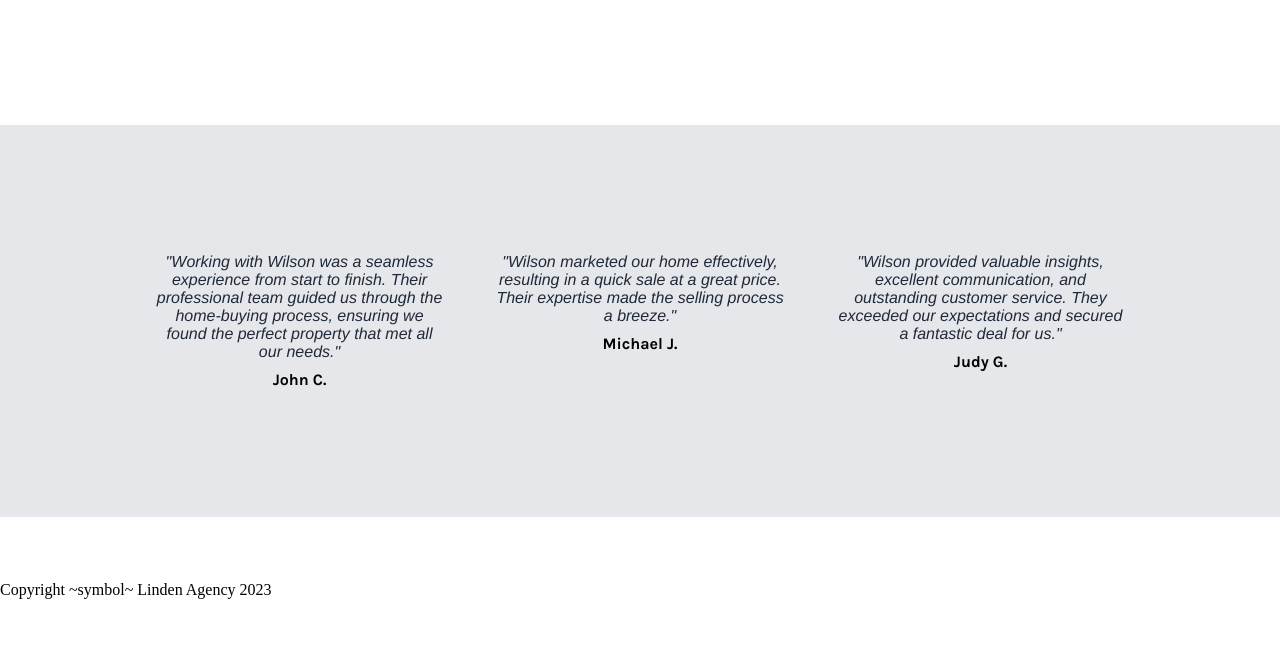
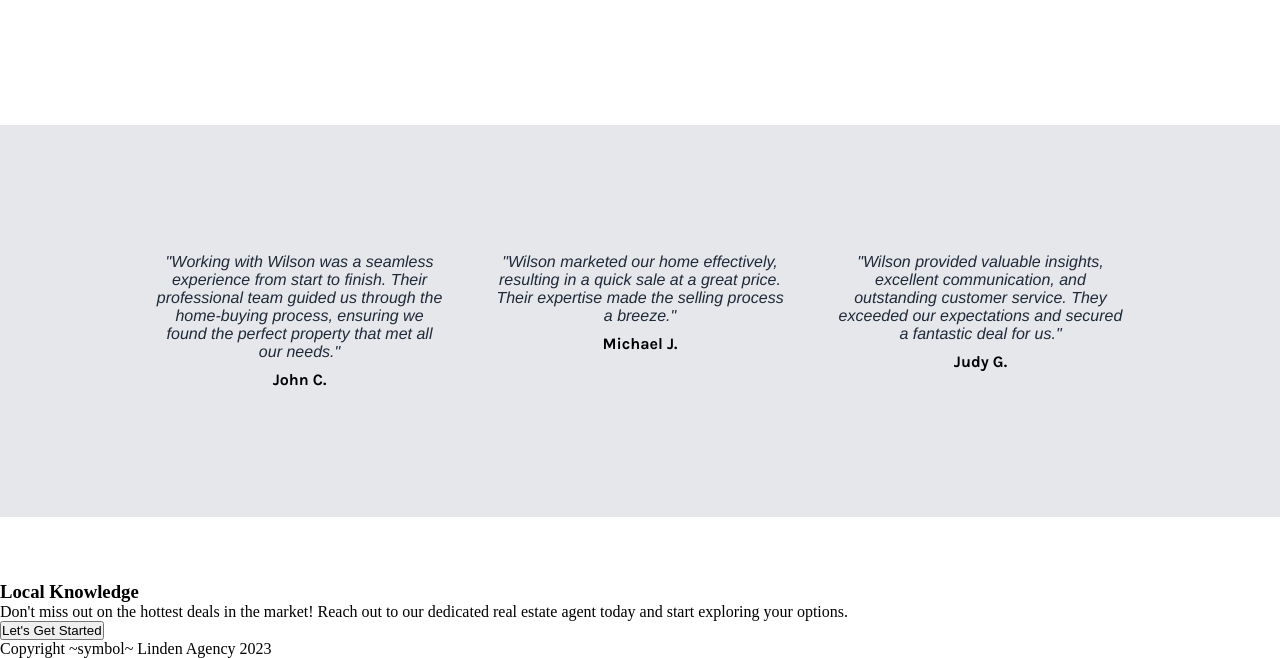
Before and after one commit to tdslinden/landing-page, a plain HTML site: page index.html in a window 1280 px wide. Shown: the part 1048-1706 px from the top of the page. Before the commit the page ends 1647 px from the top, so only its background shows below. Drawn offline with Linux system fonts and the light colour scheme.

Commit message:
Add CTA section

```diff
--- a/index.html
+++ b/index.html
@@ -74,6 +74,15 @@
             </div>
         </div>
 
+        <div id="cta-section">
+            <div>
+                <h3>Local Knowledge</h3>
+                <p>Don't miss out on the hottest deals in the market! Reach out to our dedicated real estate agent today and start
+                exploring your options.</p>
+                <button>Let's Get Started</button>
+            </div>
+        </div>
+
         <div class="footer">
             <p>Copyright ~symbol~ Linden Agency 2023</p>
         </div>
```
